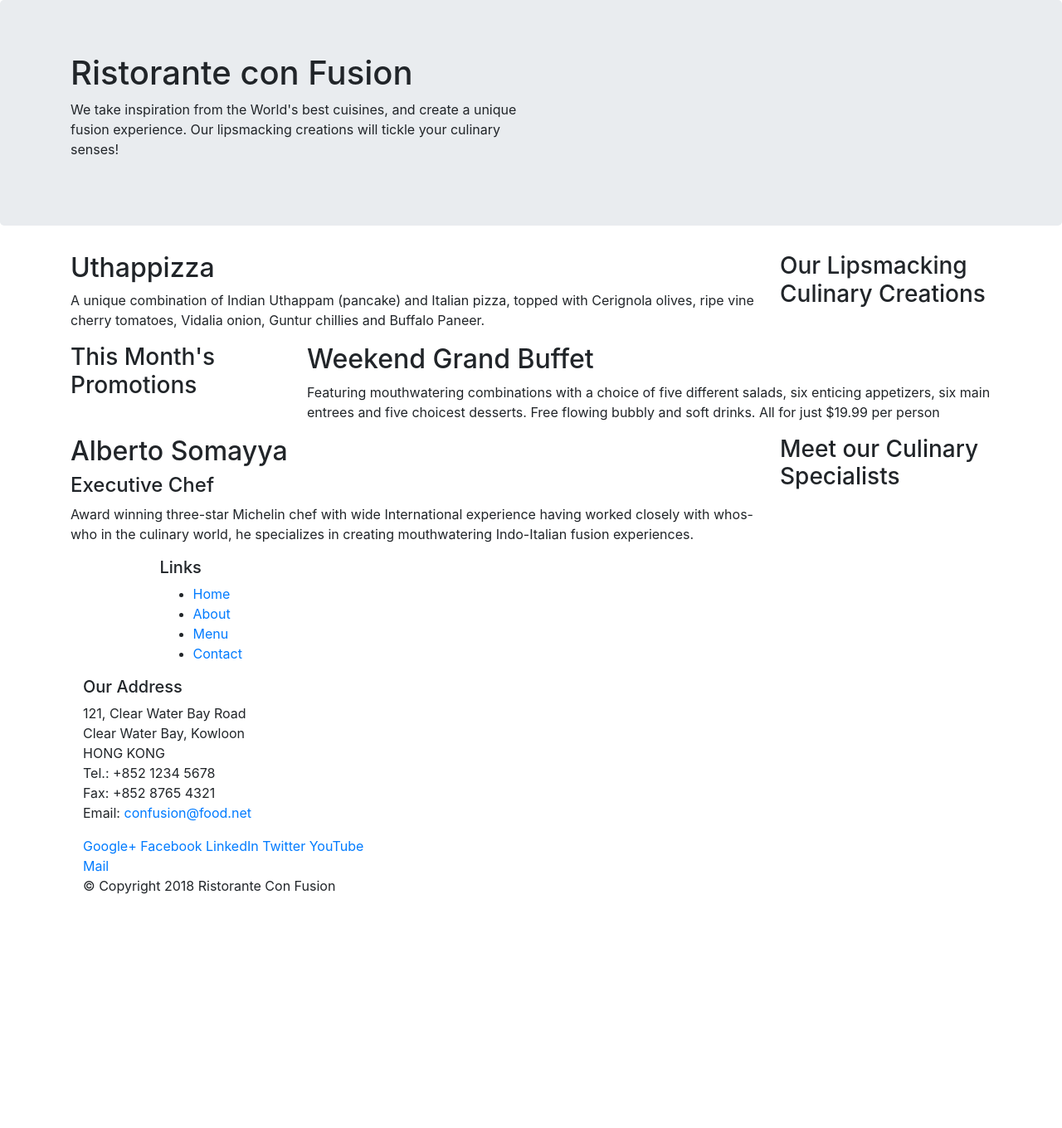
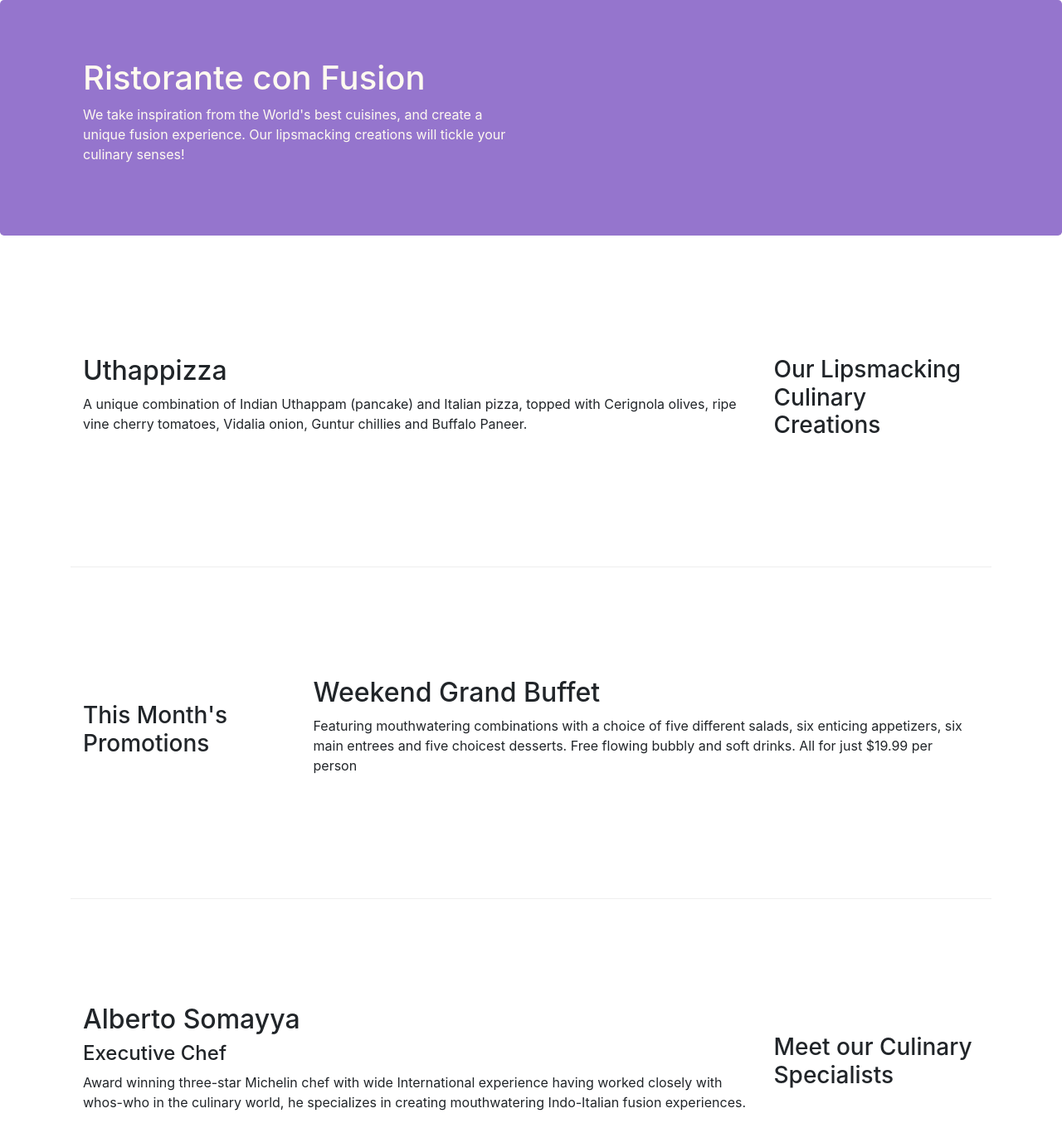
Before and after one commit to abhisheksiingh/bootstrap-, a website: page index.html in a window 1280 px wide. Shown: the top 1360 px of the page at 83% size. Before the commit the page ends 1096 px from the top, so only its background shows below. Drawn offline with nearby package versions, Linux system fonts and the light colour scheme.

Commit message:
assignment 1

```diff
--- /dev/null
+++ b/css/styles.css
@@ -0,0 +1,29 @@
+.row-header{
+    margin: 0px auto;
+    padding: 0px;
+}
+
+.row-content{
+    margin:0px auto;
+    padding: 50px 0px 50px 0px;
+    border-bottom: 1px ridge;
+    min-height:400px;
+}
+
+.footer{
+    background-color: #D1C4E9;
+    margin:0px auto;
+    padding: 20px 0px 20px 0px;
+}
+
+.jumbotron{
+    padding:70px 30px 70px 30px;
+    margin:0px auto;
+    background: #9575CD ;
+    color:floralwhite;
+}
+address{
+    font-size:80%;
+    margin:0px;
+    color:#0f0f0f;
+}
--- a/index.html
+++ b/index.html
@@ -9,6 +9,7 @@
 
         <!-- Bootstrap CSS -->
         <link rel="stylesheet" href="node_modules/bootstrap/dist/css/bootstrap.min.css">
+        <link rel="stylesheet" href="css/styles.css">
     <title>Ristorante Con Fusion</title>
 </head>
 
@@ -16,7 +17,7 @@
 
     <header class= "jumbotron">
         <div class= "container">
-            <div class= "row">
+            <div class= "row row-header">
                 <div class="col-12 col-sm-6">
                     <h1>Ristorante con Fusion</h1>
                     <p>We take inspiration from the World's best cuisines, and create a unique fusion experience. Our lipsmacking creations will tickle your culinary senses!</p>
@@ -28,7 +29,7 @@
     </header>
 
     <div class= "container">
-        <div class="row">
+        <div class="row row-content align-items-center">
             <div class= "col-12 col-sm-4 order-sm-last col-md-3">
                 <h3>Our Lipsmacking Culinary Creations</h3>
             </div>
@@ -39,7 +40,7 @@
         </div>
 
 
-        <div class="row">
+        <div class="row row-content align-items-center">
             <div class="col-12 col-sm-4 col-md-3">
                 <h3>This Month's Promotions</h3>
             </div>
@@ -49,7 +50,7 @@
             </div>
         </div>
 
-        <div class="row">
+        <div class="row row-content align-items-center">
             <div class="col-12 col-sm-4 order-sm-last col-md-3">
                 <h3>Meet our Culinary Specialists</h3>
             </div>
@@ -61,12 +62,12 @@
         </div>
     </div>
 
-    <footer>
-        <div class= "container">
-            <div clas="row">
+    <footer class="footer">
+        <div class="container">
+            <div class="row">
                 <div class="col-4 offset-1 col-sm-2">
                     <h5>Links</h5>
-                    <ul>
+                    <ul class="list-unstyled">
                         <li><a href="#">Home</a></li>
                         <li><a href="#">About</a></li>
                         <li><a href="#">Menu</a></li>
@@ -84,8 +85,8 @@
 		              Email: <a href="mailto:confusion@food.net">confusion@food.net</a>
 		           </address>
                 </div>
-                <div class="col-12 col-sm-4">
-                    <div>
+                <div class="col-12 col-sm-4 align-self-center">
+                    <div class="text-center">
                         <a href="http://google.com/+">Google+</a>
                         <a href="http://www.facebook.com/profile.php?id=">Facebook</a>
                         <a href="http://www.linkedin.com/in/">LinkedIn</a>
@@ -95,8 +96,8 @@
                     </div>
                 </div>
            </div>
-           <div class="col-auto">
-                <div>
+           <div class= "row justify-content-center">
+                <div class="col-auto">
                     <p>© Copyright 2018 Ristorante Con Fusion</p>
                 </div>
            </div>
```
Also changed, not shown: aboutus.html (added, +112 -0 lines).
